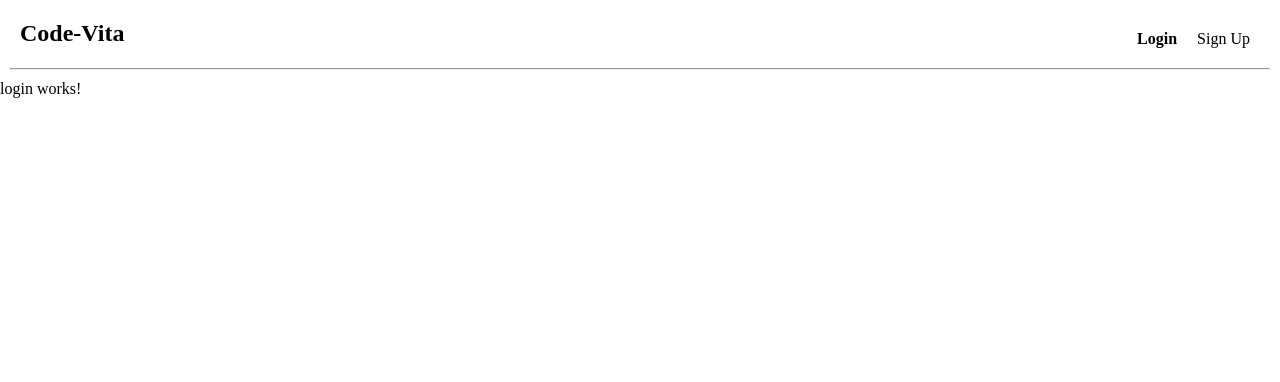
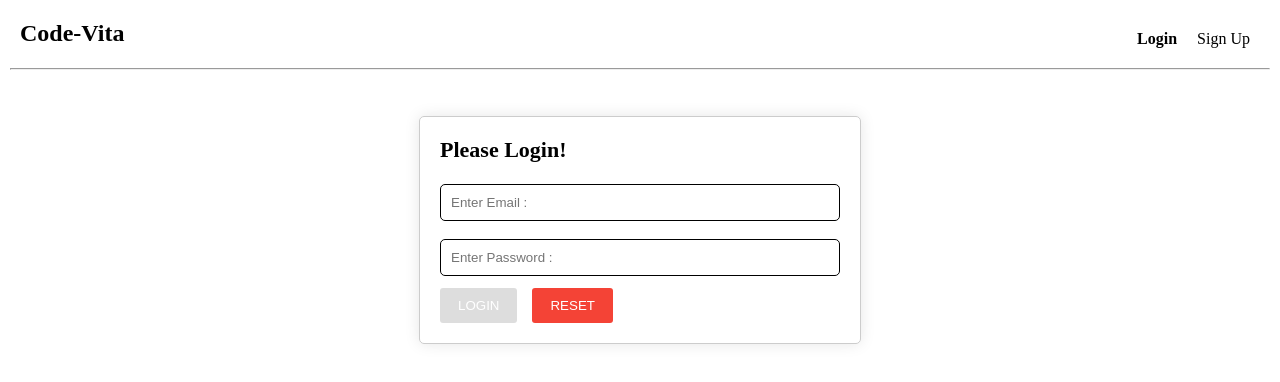
Before and after one commit to HS-doshi/Angular-17, an Angular app: page /login in a window 1280 px wide. Shown: the top 382 px of the page. Built offline with nearby package versions, Linux system fonts and the light colour scheme.

Commit message:
login & sign up done!

```diff
--- a/src/app/project/components/login/login.component.css
+++ b/src/app/project/components/login/login.component.css
@@ -0,0 +1,45 @@
+.container{
+  margin: 46px auto;
+  padding: 20px;
+  border: 1px solid #ccc;
+  border-radius: 5px;
+  max-width: 400px;
+  box-shadow: 0 0 15px rgba(22, 22, 22, 0.1);
+}
+h4{
+  font-size: 22px;
+  margin-bottom: 15px;
+}
+input{
+  width: 100%;;
+  padding: 10px;
+  margin-bottom: 12px;
+  margin-top: 6px;
+  border: 1px solid #000;
+  border-radius: 5px;
+  box-sizing: border-box;
+}
+.t-red{
+  color: red;
+  font-size: 12px;
+  margin-bottom: 3px;
+}
+.btn-green,.btn-red{
+  padding: 10px 18px;
+  border-radius: 3px;
+  border: none;
+  text-transform: uppercase;
+  color: #fff;
+  cursor: pointer;
+}
+.btn-green{
+  background-color: #008000;
+}
+.btn-red{
+  background-color: #f44336;
+  margin-left: 15px;
+}
+.btn-green:disabled{
+  background-color: #ddd;
+  cursor: not-allowed;
+}
--- a/src/app/project/components/login/login.component.html
+++ b/src/app/project/components/login/login.component.html
@@ -1 +1,13 @@
-<p>login works!</p>
+<form class="container" [formGroup]="loginForm">
+  <h4>Please Login!</h4>
+    <input type="email" [formControl]="email" formControlName="email" placeholder="Enter Email : " required>
+    <h5 class="t-red" [hidden]="email.valid ||  email.untouched">Please Enter Valid Email!</h5>
+
+    <input type="password" [formControl]="password" formControlName="password" placeholder="Enter Password : " required>
+    <h5 class="t-red" [hidden]="password.valid ||  password.untouched">Password is required & Must be greater then 6!</h5>
+
+    <button *ngIf="loginForm" class="btn-green" [disabled]="this.loginForm.invalid" (click)="login()">Login</button>
+    <button class="btn-red" (click)="reset()">Reset</button>
+</form>
+<!-- <button *ngIf="loginForm" class="btn-green" [disabled]="email.invalid || email.untouched && password.invalid || password.untouched" (click)="login()">Login</button> -->
+<!-- Above is another way for enable button logic! -->
--- a/src/app/project/components/login/login.component.ts
+++ b/src/app/project/components/login/login.component.ts
@@ -1,12 +1,37 @@
+import { CommonModule } from '@angular/common';
 import { Component } from '@angular/core';
+import { FormControl, ReactiveFormsModule, Validators, FormGroup, FormsModule } from '@angular/forms';
 
 @Component({
   selector: 'app-login',
   standalone: true,
-  imports: [],
+  imports: [ReactiveFormsModule,CommonModule, FormsModule],
   templateUrl: './login.component.html',
   styleUrl: './login.component.css'
 })
 export class LoginComponent {
-
+  email  = new FormControl('',[
+    Validators.required,
+    Validators.email
+  ])
+  password = new FormControl('',[
+    Validators.required,
+    Validators.minLength(6)
+  ])
+  loginForm = new FormGroup({
+    email : this.email,
+    password : this.password
+  })
+  login(){
+    if(this.loginForm.valid){
+      console.log(this.loginForm.value)
+      alert('Login Successfully!')
+    }
+    else{
+      alert('Please Enter Valid Details!')
+    }
+  }
+  reset(){
+    this.loginForm.reset();
+  }
 }
--- a/src/app/project/components/navbar/navbar.component.ts
+++ b/src/app/project/components/navbar/navbar.component.ts
@@ -1,13 +1,15 @@
 import { Component } from '@angular/core';
+import { FormControl, FormGroup, ReactiveFormsModule } from '@angular/forms';
 import { RouterLink, RouterLinkActive } from '@angular/router';
-
+import { Validators } from '@angular/forms';
 @Component({
   selector: 'app-navbar',
   standalone: true,
-  imports: [RouterLink, RouterLinkActive],
+  imports: [RouterLink, RouterLinkActive,ReactiveFormsModule],
   templateUrl: './navbar.component.html',
   styleUrl: './navbar.component.css'
 })
 export class NavbarComponent {
 
+
 }
--- a/src/app/project/components/sign-up/sign-up.component.css
+++ b/src/app/project/components/sign-up/sign-up.component.css
@@ -0,0 +1,45 @@
+.container{
+    margin: 46px auto;
+    padding: 20px;
+    border: 1px solid #ccc;
+    border-radius: 5px;
+    max-width: 400px;
+    box-shadow: 0 0 15px rgba(22, 22, 22, 0.1);
+  }
+  h4{
+    font-size: 22px;
+    margin-bottom: 15px;
+  }
+  input{
+    width: 100%;;
+    padding: 10px;
+    margin-bottom: 12px;
+    margin-top: 6px;
+    border: 1px solid #000;
+    border-radius: 5px;
+    box-sizing: border-box;
+  }
+  .t-red{
+    color: red;
+    font-size: 12px;
+    margin-bottom: 3px;
+  }
+  .btn-green,.btn-red{
+    padding: 10px 18px;
+    border-radius: 3px;
+    border: none;
+    text-transform: uppercase;
+    color: #fff;
+    cursor: pointer;
+  }
+  .btn-green{
+    background-color: #008000;
+  }
+  .btn-red{
+    background-color: #f44336;
+    margin-left: 15px;
+  }
+  .btn-green:disabled{
+    background-color: #ddd;
+    cursor: not-allowed;
+  }
--- a/src/app/project/components/sign-up/sign-up.component.html
+++ b/src/app/project/components/sign-up/sign-up.component.html
@@ -1 +1,25 @@
-<p>sign-up works!</p>
+<form class="container" #registerForm="ngForm">
+  <h4>Please Sign Up!</h4>
+    <input type="email"
+    placeholder="Enter Email : "
+    pattern="^[a-z0-9]+@[a-z]+\.[a-z]{2,3}$"
+    ngModel
+    name="email"
+    required #email="ngModel">
+    <h5 class="t-red" [hidden]="email.valid || email.untouched">Please Enter Valid Email!</h5>
+
+    <!-- Name attribute is must required in templated driven form!
+    the name attribute must be set or the form
+    control must be defined as 'standalone' in ngModelOption -->
+    <input type="password"
+    placeholder="Enter Password : "
+    #password="ngModel"
+    ngModel
+    minlength="6"
+    name="password"
+    required>
+    <h5 class="t-red" [hidden]="password.valid || password.untouched" >Password is required & Must be greater then 6!</h5>
+
+    <button [disabled]="registerForm.invalid"  class="btn-green" (click)="register(registerForm)">Sign Up</button>
+    <button  class="btn-red" (click)="reset(registerForm)">Reset</button>
+</form>
--- a/src/app/project/components/sign-up/sign-up.component.ts
+++ b/src/app/project/components/sign-up/sign-up.component.ts
@@ -1,12 +1,22 @@
+import { CommonModule } from '@angular/common';
 import { Component } from '@angular/core';
+import { FormsModule, NgForm, ReactiveFormsModule } from '@angular/forms';
 
 @Component({
   selector: 'app-sign-up',
   standalone: true,
-  imports: [],
+  imports: [ReactiveFormsModule, FormsModule, CommonModule],
   templateUrl: './sign-up.component.html',
   styleUrl: './sign-up.component.css'
 })
 export class SignUpComponent {
 
+
+  register(regForm:NgForm){
+    console.log(regForm.value)
+    alert('Sign up Successfully!')
+  }
+  reset(resetForm: NgForm){
+    resetForm.reset();
+  }
 }
```
